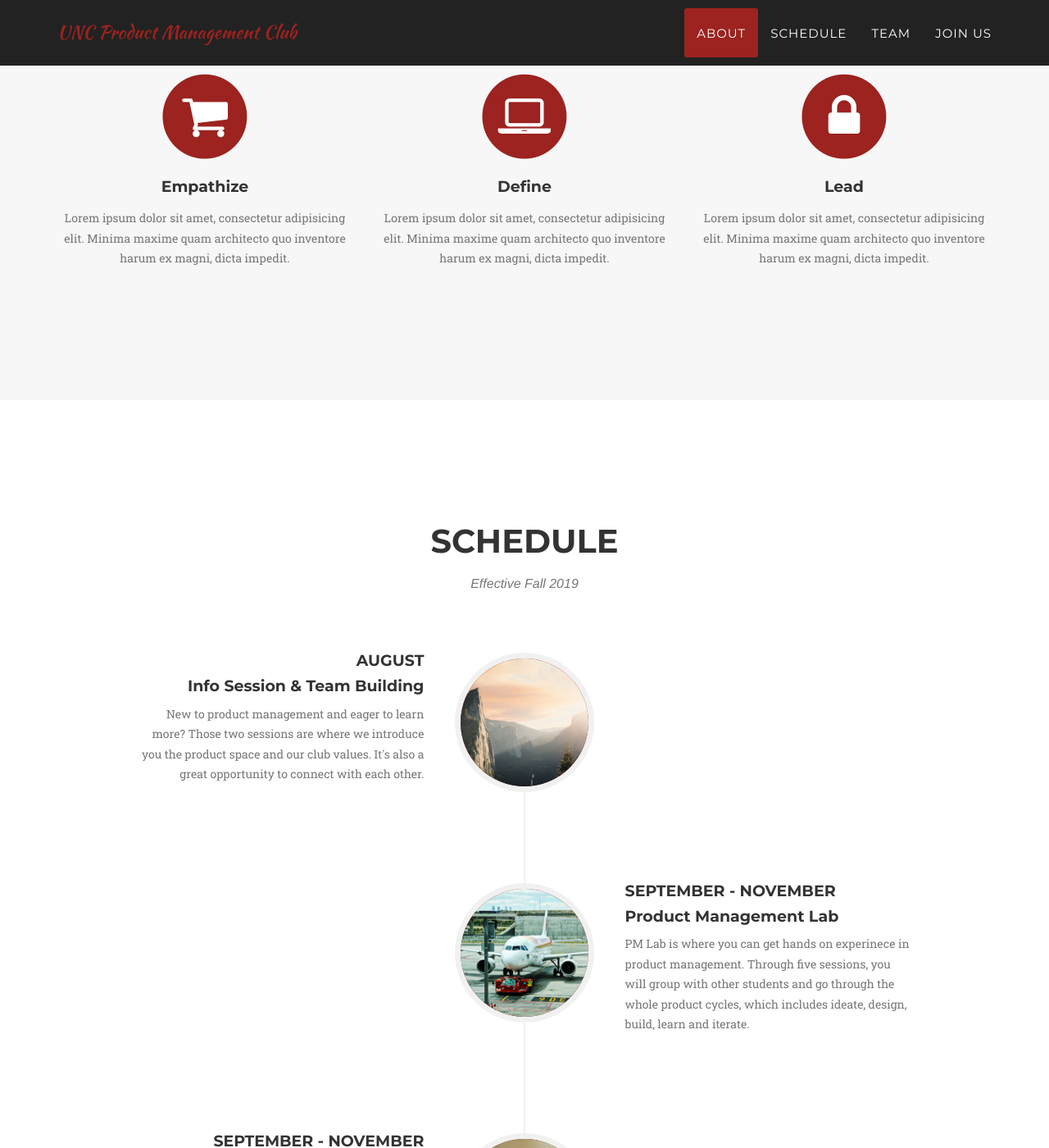
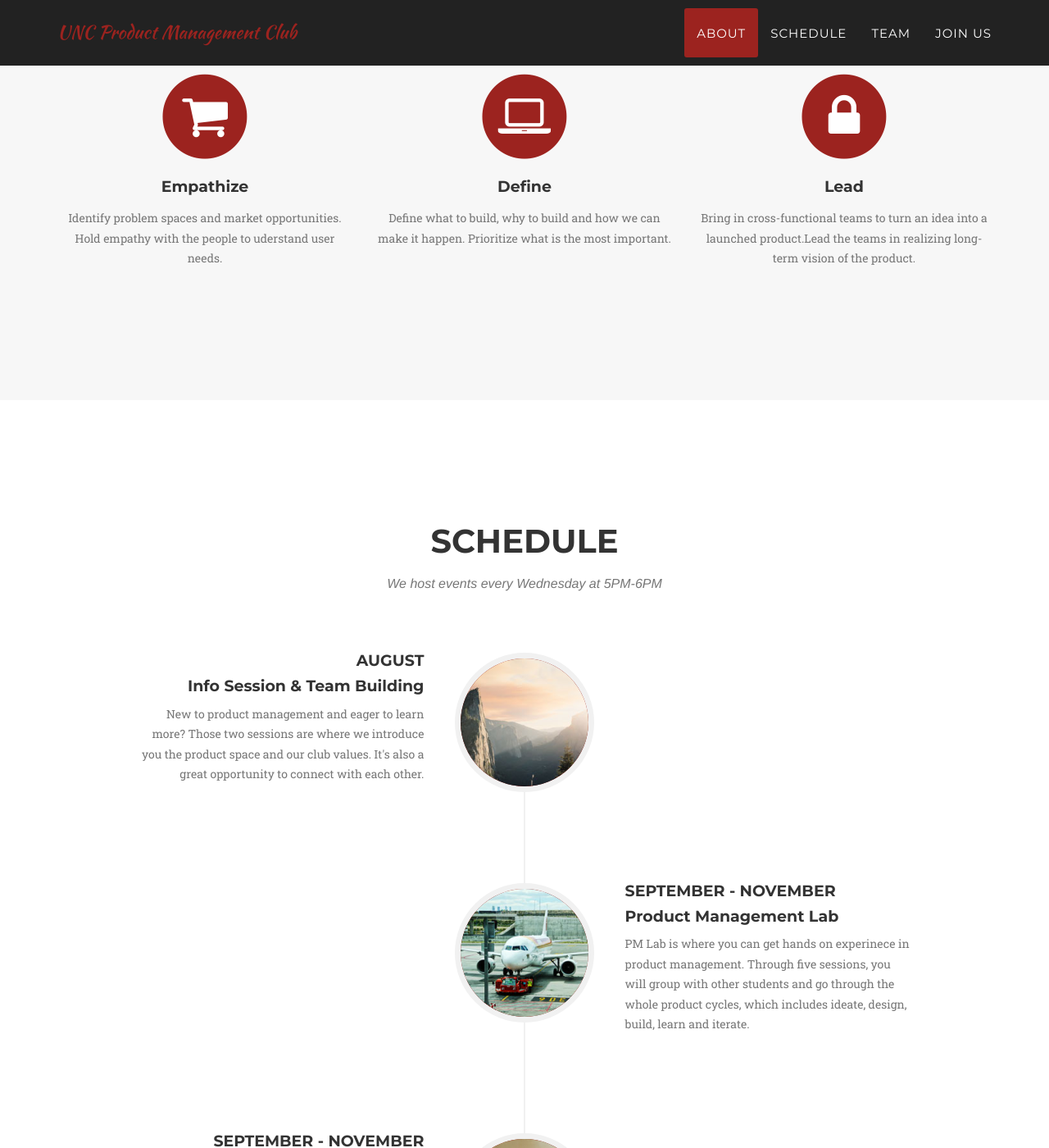
Before and after one commit to unc-pmclub/main-website, a Jekyll site: the page built from index.html, in a window 1280 px wide and 1400 px high, scrolled down 992 px. Shown: the whole window at 82% size. Built offline with Jekyll 4.4.1, drawn with Linux system fonts in a browser that asks for light colours; some web fonts are replaced; some of the changed text lies outside the part shown.

Commit message:
content mostly updated

```diff
--- a/_includes/about.html
+++ b/_includes/about.html
@@ -14,7 +14,7 @@
                         <i class="fa fa-shopping-cart fa-stack-1x fa-inverse"></i>
                     </span>
                     <h4 class="service-heading">Empathize</h4>
-                    <p class="text-muted">Lorem ipsum dolor sit amet, consectetur adipisicing elit. Minima maxime quam architecto quo inventore harum ex magni, dicta impedit.</p>
+                    <p class="text-muted">Identify problem spaces and market opportunities. Hold empathy with the people to uderstand user needs.</p>
                 </div>
                 <div class="col-md-4">
                     <span class="fa-stack fa-4x">
@@ -22,7 +22,7 @@
                         <i class="fa fa-laptop fa-stack-1x fa-inverse"></i>
                     </span>
                     <h4 class="service-heading">Define</h4>
-                    <p class="text-muted">Lorem ipsum dolor sit amet, consectetur adipisicing elit. Minima maxime quam architecto quo inventore harum ex magni, dicta impedit.</p>
+                    <p class="text-muted">Define what to build, why to build and how we can make it happen. Prioritize what is the most important.</p>
                 </div>
                 <div class="col-md-4">
                     <span class="fa-stack fa-4x">
@@ -30,7 +30,7 @@
                         <i class="fa fa-lock fa-stack-1x fa-inverse"></i>
                     </span>
                     <h4 class="service-heading">Lead</h4>
-                    <p class="text-muted">Lorem ipsum dolor sit amet, consectetur adipisicing elit. Minima maxime quam architecto quo inventore harum ex magni, dicta impedit.</p>
+                    <p class="text-muted">Bring in cross-functional teams to turn an idea into a launched product.Lead the teams in realizing long-term vision of the product.</p>
                 </div>
             </div>
         </div>
--- a/_includes/clients.html
+++ b/_includes/clients.html
@@ -1,5 +1,5 @@
 <!-- Clients Aside -->
-    <aside class="clients">
+    <aside class="partners">
         <div class="container">
             <div class="row">
                 <div class="col-md-3 col-sm-6">
--- a/_includes/css/agency.css
+++ b/_includes/css/agency.css
@@ -652,7 +652,7 @@ section h3.section-subheading {
     margin-top: 0;
 }
 
-aside.clients img {
+aside.partners img {
     margin: 50px auto;
 }
 
@@ -665,6 +665,10 @@ section#join {
 
 section#join .section-heading {
     color: #fff;
+}
+
+section#join .container{
+    text-align: center;
 }
 
 section#contact .form-group {
--- a/_includes/join.html
+++ b/_includes/join.html
@@ -3,11 +3,11 @@
             <div class="row">
                 <div class="col-lg-12 text-center">
                     <h2 class="section-heading">Join Us</h2>
-                    <h3 class="section-subheading text-muted">Lorem ipsum dolor sit amet consectetur.</h3>
+                    <h3 class="section-subheading text-muted">Interested in learning more about PM Club?</h3>
                 </div>
             </div>
             <div class="row">
-                <a href="#join" class="btn btn-xl">Learn More</a>
+                <a href="#join" class="btn btn-xl">Join Mailing list </a>
 <!--                 <div class="col-lg-12">
                     <form name="sentMessage" id="contactForm" novalidate>
                         <div class="row">
--- a/_includes/schedule.html
+++ b/_includes/schedule.html
@@ -4,7 +4,7 @@
             <div class="row">
                 <div class="col-lg-12 text-center">
                     <h2 class="section-heading">Schedule</h2>
-                    <h3 class="section-subheading text-muted">Effective Fall 2019</h3>
+                    <h3 class="section-subheading text-muted">We host events every Wednesday at 5PM-6PM</h3>
                 </div>
             </div>
             <div class="row">
```
